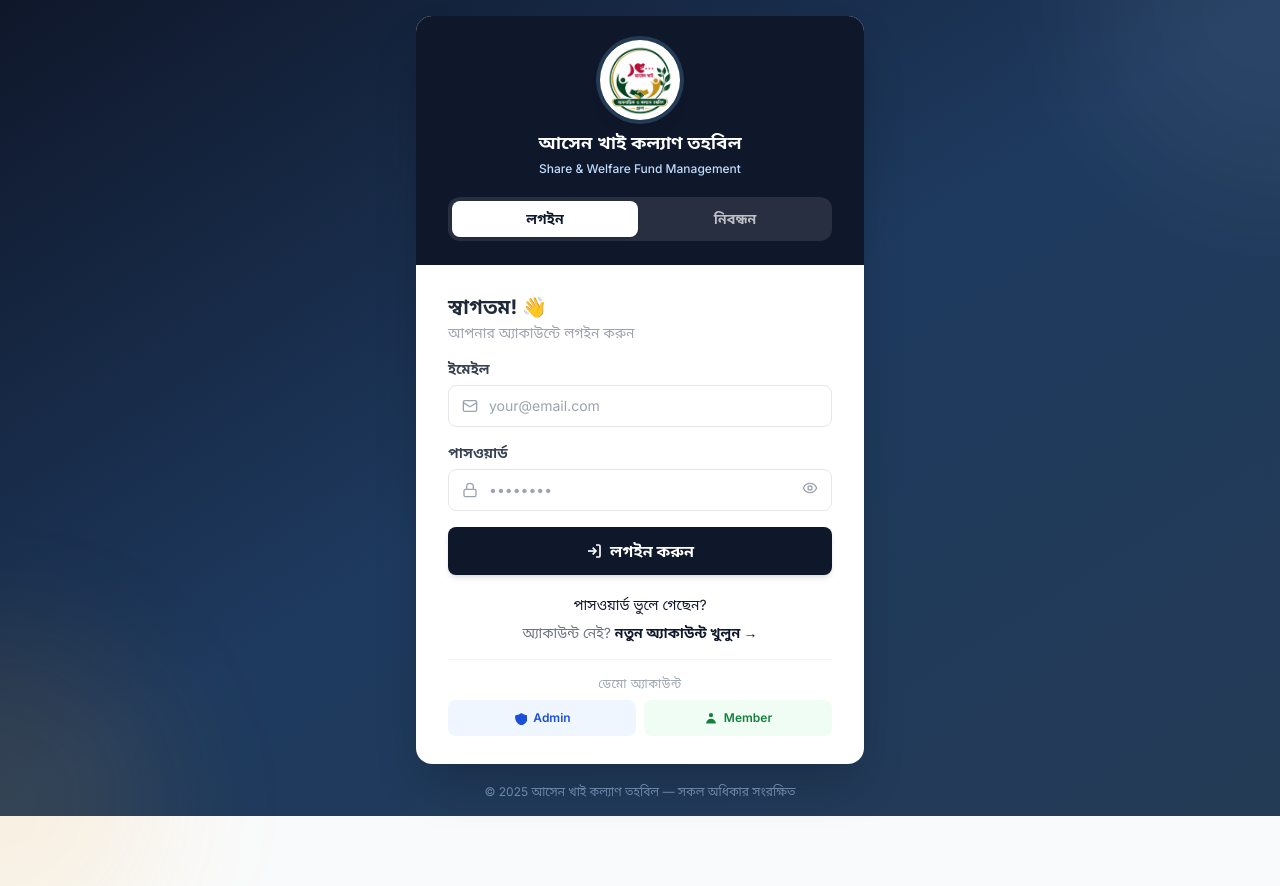
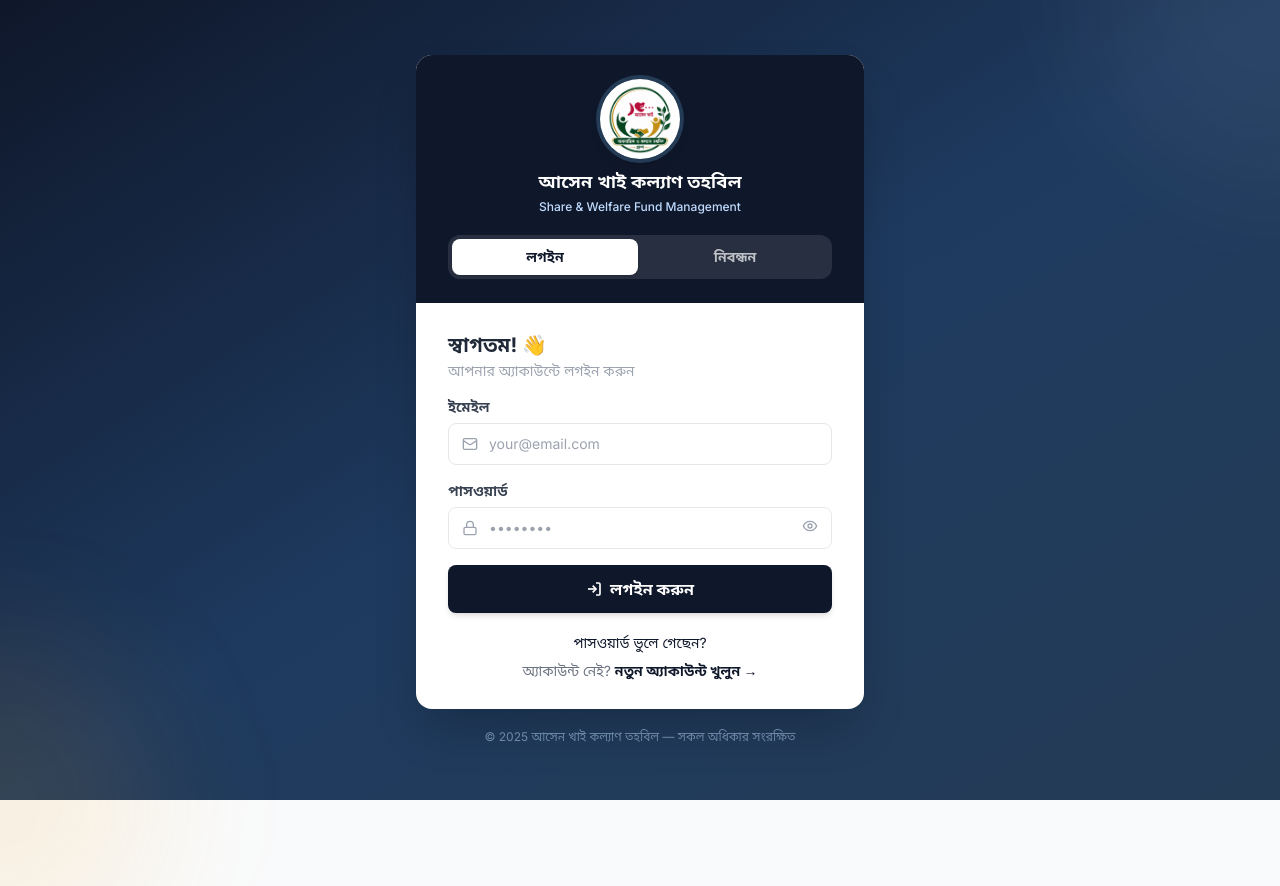
Before and after one commit to Supto71/Welfare-fund-managemet-system, a React (Vite) app in the folder ui/: page /login in a window 1280 px wide. Shown: the top 886 px of the page. Built offline with nearby package versions, Linux system fonts and the light colour scheme.

Commit message:
feat: update admin credentials and remove login demo buttons

```diff
--- a/ui/src/pages/LoginPage.jsx
+++ b/ui/src/pages/LoginPage.jsx
@@ -96,8 +96,6 @@ function LoginForm({ onSwitch }) {
     } finally { setLoading(false) }
   }
 
-  const fillDemo = (em, pw) => { setEmail(em); setPassword(pw); setError('') }
-
   return (
     <div className="px-8 py-7 space-y-4">
       <div>
@@ -145,23 +143,6 @@ function LoginForm({ onSwitch }) {
             নতুন অ্যাকাউন্ট খুলুন →
           </button>
         </p>
-      </div>
-
-      {/* Demo hint */}
-      <div className="pt-4 border-t border-gray-100">
-        <p className="text-xs text-gray-400 text-center mb-2 font-medium uppercase tracking-wider">ডেমো অ্যাকাউন্ট</p>
-        <div className="flex gap-2">
-          <button onClick={() => fillDemo('admin@asenkhaikakalyan.com','Admin@1234')}
-            className="flex-1 text-xs bg-blue-50 hover:bg-blue-100 text-blue-700 font-semibold py-2.5 px-3 rounded-lg transition flex items-center justify-center gap-1.5">
-            <svg className="w-3.5 h-3.5" fill="currentColor" viewBox="0 0 20 20"><path d="M9 12l2 2 4-4m5.618-4.016A11.955 11.955 0 0 1 12 2.944a11.955 11.955 0 0 1-8.618 3.04A12.02 12.02 0 0 0 3 9c0 5.591 3.824 10.29 9 11.622 5.176-1.332 9-6.03 9-11.622 0-1.042-.133-2.052-.382-3.016z"/></svg>
-            Admin
-          </button>
-          <button onClick={() => fillDemo('anisur@asenkhaikakalyan.com','Member@1234')}
-            className="flex-1 text-xs bg-green-50 hover:bg-green-100 text-green-700 font-semibold py-2.5 px-3 rounded-lg transition flex items-center justify-center gap-1.5">
-            <svg className="w-3.5 h-3.5" fill="currentColor" viewBox="0 0 20 20"><path fillRule="evenodd" d="M10 9a3 3 0 100-6 3 3 0 000 6zm-7 9a7 7 0 1114 0H3z" clipRule="evenodd"/></svg>
-            Member
-          </button>
-        </div>
       </div>
     </div>
   )
```
Also changed, not shown: 6 other files (tests, documents, lock files or other folders).
